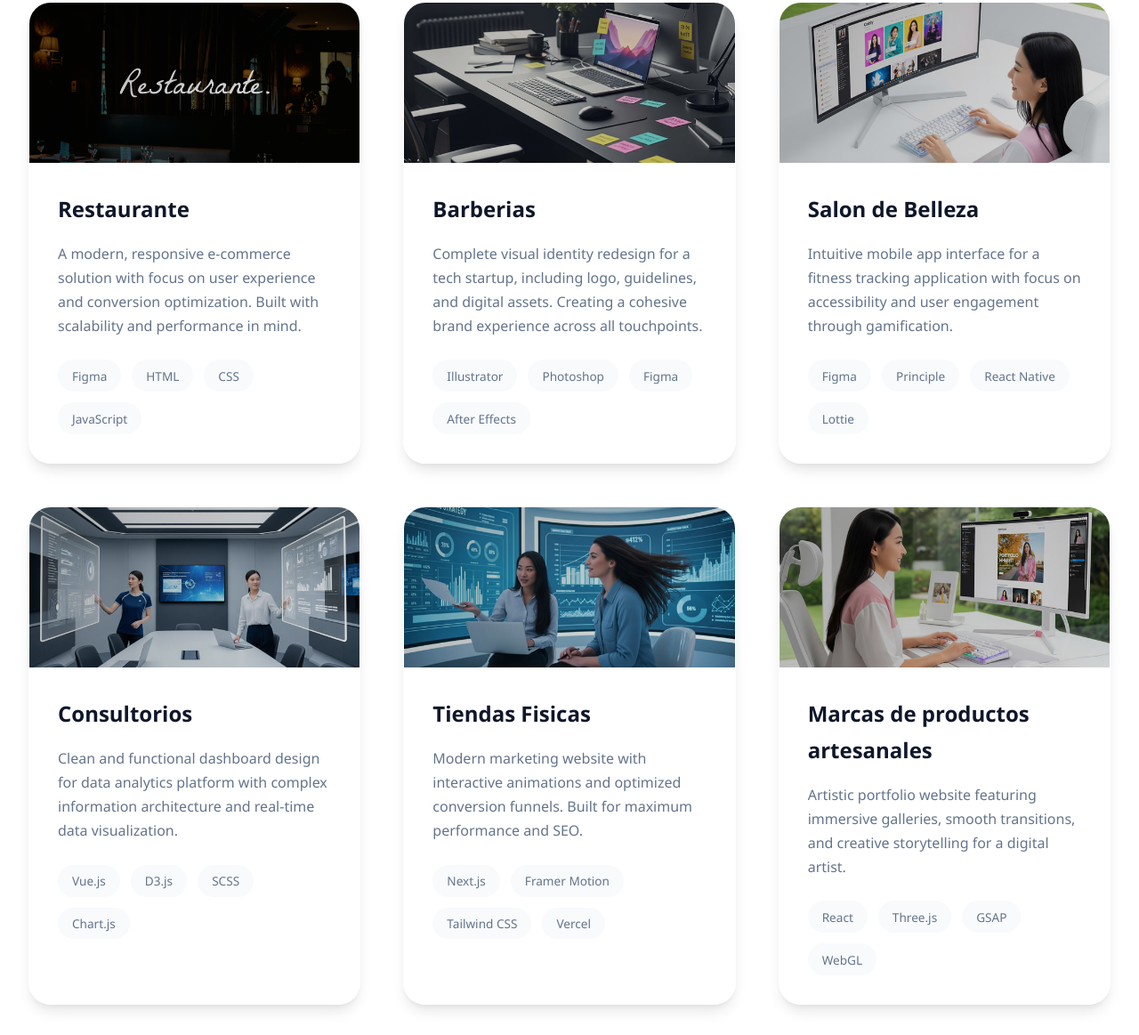
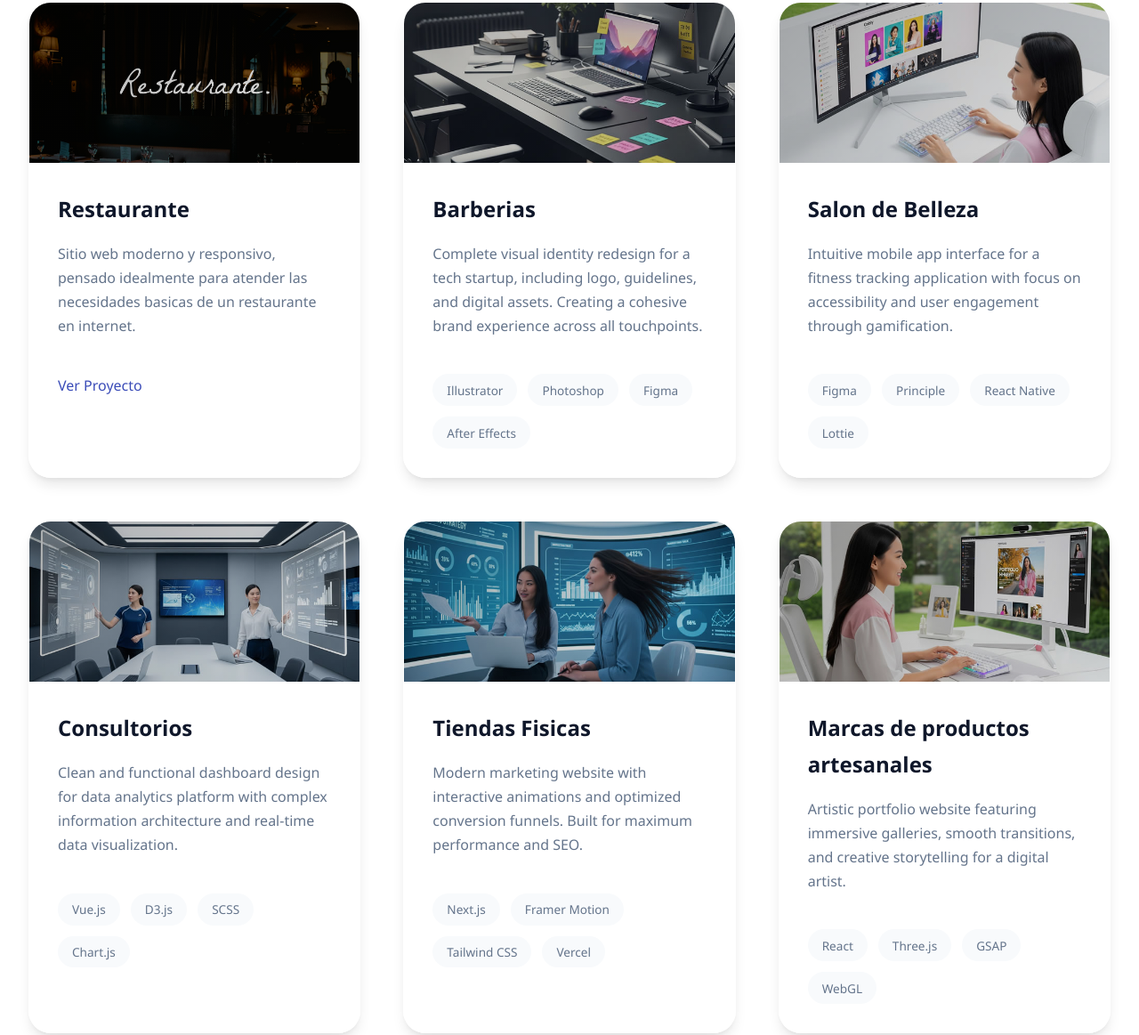
Before and after one commit to SteveArtavia/my-website, a plain HTML site: page index.html in a window 1280 px wide. Shown: the part 3831-4994 px from the top of the page at 89% size. Drawn offline with Linux system fonts and the light colour scheme.

Commit message:
trabajando en tarjeta de restaurante

```diff
--- a/index.html
+++ b/index.html
@@ -132,13 +132,8 @@ https://templatemo.com/tm-593-personal-shape
                     <div class="portfolio-image"></div>
                     <div class="portfolio-content">
                         <h4>Restaurante</h4>
-                        <p>A modern, responsive e-commerce solution with focus on user experience and conversion optimization. Built with scalability and performance in mind.</p>
-                        <div class="portfolio-tech">
-                            <span class="tech-tag">Figma</span>
-                            <span class="tech-tag">HTML</span>
-                            <span class="tech-tag">CSS</span>
-                            <span class="tech-tag">JavaScript</span>
-                        </div>
+                        <p>Sitio web moderno y responsivo, pensado idealmente para atender las necesidades basicas de un restaurante en internet.</p>
+                        <a href="https://www.behance.net/gallery/232162607/Restaurante" class="enlace">Ver Proyecto</a>
                     </div>
                 </div>
                 <div class="portfolio-item">
--- a/templatemo-personal-style.css
+++ b/templatemo-personal-style.css
@@ -880,11 +880,6 @@ https://templatemo.com/tm-593-personal-shape
             opacity: 1;
         }
 
-        .portfolio-item:hover {
-            transform: translateY(-15px);
-            box-shadow: var(--shadow-2xl);
-        }
-
         .portfolio-image {
             width: 100%;
             height: 180px;
@@ -948,14 +943,24 @@ https://templatemo.com/tm-593-personal-shape
 
         .portfolio-content p {
             color: var(--text-secondary);
-            margin-bottom: 1.5rem;
             line-height: 1.7;
+            margin-bottom: 2.5rem;
         }
 
         .portfolio-tech {
             display: flex;
             gap: 0.75rem;
             flex-wrap: wrap;
+        }
+
+        .enlace{
+            border: none;
+            color: #3b4cb8;
+            text-decoration: none;
+            font-weight: 500;
+        }
+        .enlace:hover{
+            border-bottom: 1px #3b4cb8;
         }
 
         .tech-tag {
```
